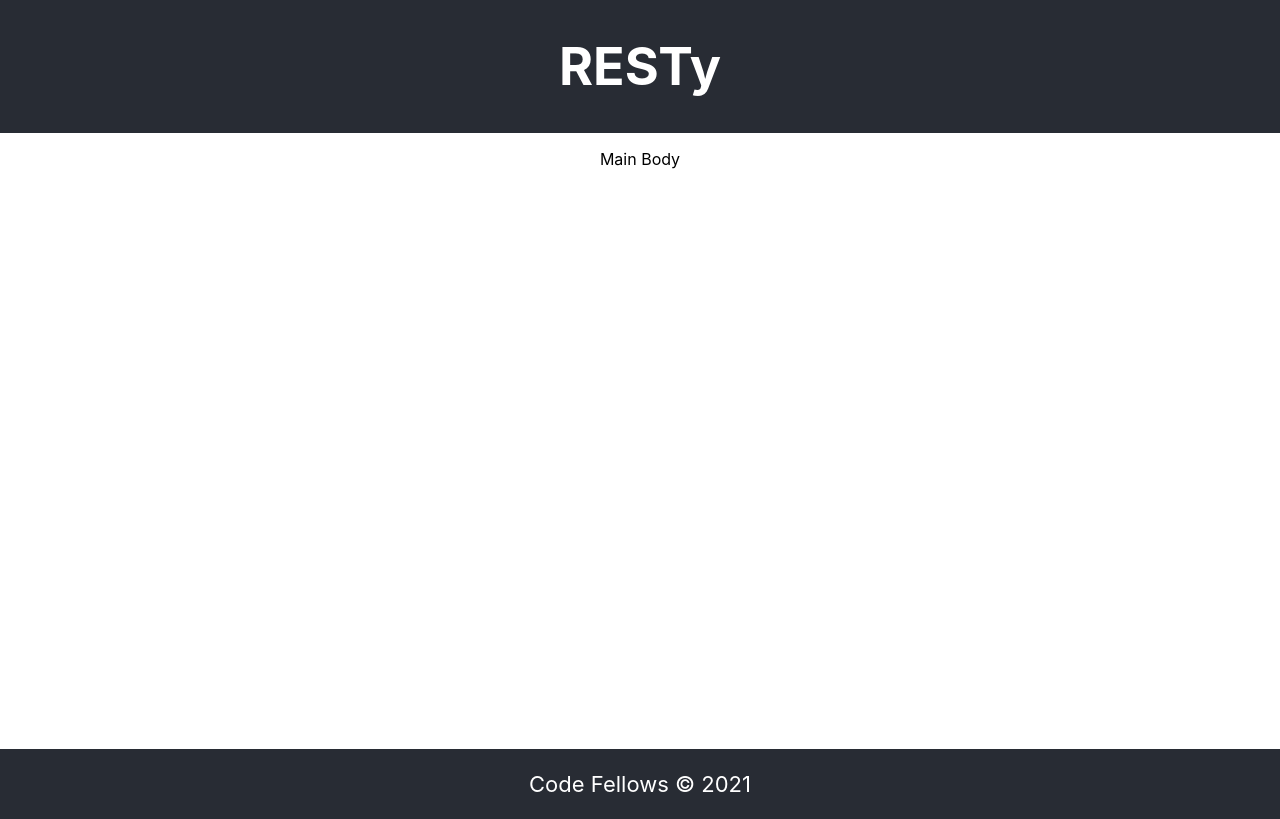
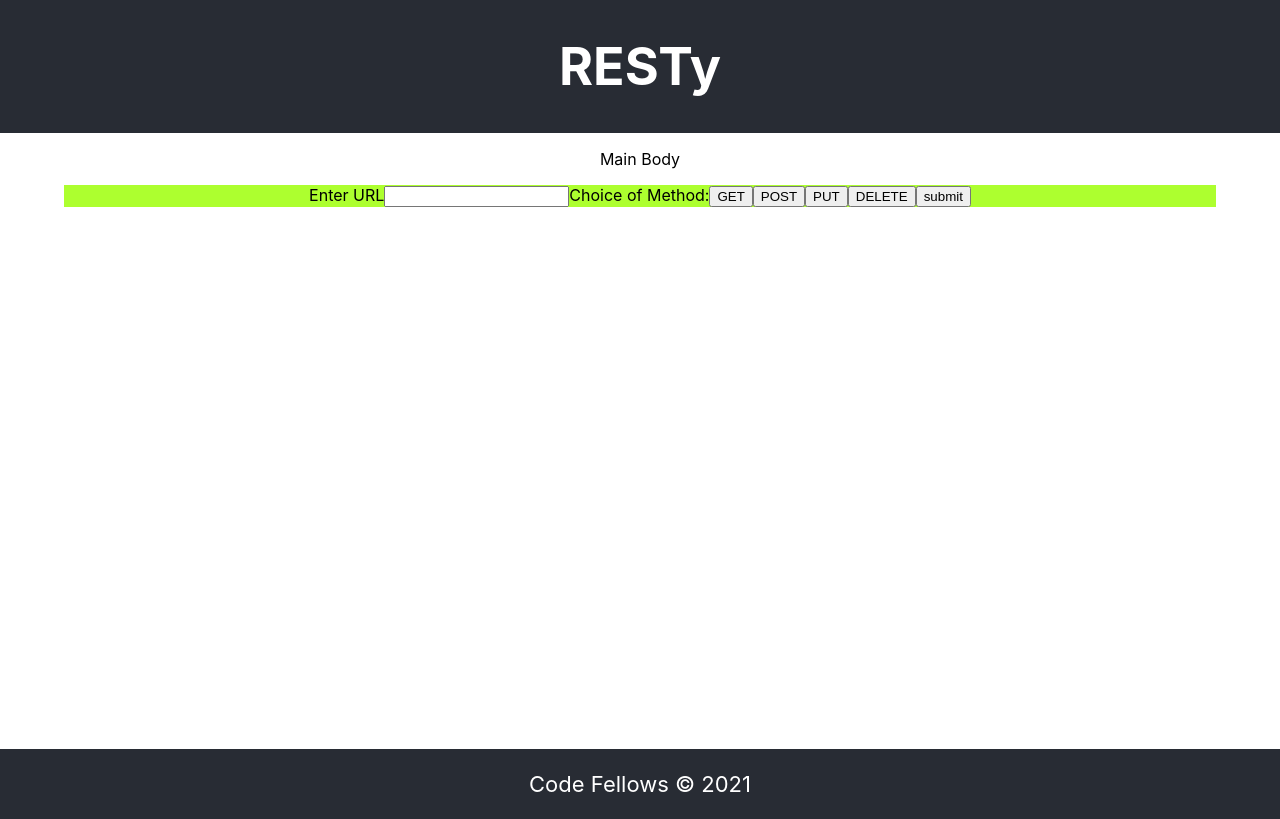
Before and after one commit to William-Moreno/resty-v0.9, a React (Create React App) app: page / in a window 1280 px wide. Built offline with nearby package versions, Linux system fonts and the light colour scheme.

Commit message:
form inputs now include functional method buttons, url input field and submit button

```diff
--- a/src/components/form/Form.js
+++ b/src/components/form/Form.js
@@ -0,0 +1,72 @@
+import React from 'react';
+import './form.scss';
+
+class Form extends React.Component {
+  constructor() {
+    super();
+    this.state = {
+      apiMethod: [],
+      apiUrl: [],
+    }
+  }
+
+  addUrlAndMethod = () => {
+    this.setState({
+      apiUrl: [...this.state.apiUrl, this.state.input],
+      apiMethod: [...this.state.apiMethod, this.state.methodValue],
+    });
+  }
+
+  // chooseMethod = () => {
+  //   this.setState({
+  //     apiMethod:
+  //   })
+  // }
+
+  handleMethodChange = (e) => {
+    console.log(e.target.value);
+    this.setState({ methodValue: e.target.value });
+  }
+
+  methodChange = (e) => {
+    console.log(e.target.value);
+    this.setState({ methodValue: e.target.value });
+  }
+
+  handleChange = (e) => {
+    this.setState({ input: e.target.value });
+  }
+
+  handleSubmit = (e) => {
+    e.preventDefault();
+  }
+
+
+
+  render() {
+    return (
+      <div>
+        <form className="App-form" onSubmit={this.handleSubmit}>
+          <label>Enter URL</label>
+          <input onChange={this.handleChange} type='text' value ={this.state.input} />
+          <label>Choice of Method:
+
+              <button value="GET" onClick={this.methodChange}>GET</button>
+              <button value="POST" onClick={this.methodChange}>POST</button>
+              <button value="PUT" onClick={this.methodChange}>PUT</button>
+              <button value="DELETE" onClick={this.methodChange}>DELETE</button>
+
+          </label>
+          <input type="submit" value="submit" onClick={this.addUrlAndMethod} />
+        </form>
+        <div>
+          {this.state.apiUrl.map((url, idx) => <li>{this.state.apiMethod[idx]} {url}</li>)}
+          {/* <li>{this.state.apiMethod} {this.state.apiUrl}</li> */}
+        </div>
+      </div>
+    )
+  }
+}
+
+
+export default Form;
--- a/src/components/form/form.scss
+++ b/src/components/form/form.scss
@@ -0,0 +1,6 @@
+.App-form {
+  width: 90%;
+  height: 15%;
+  margin: 0 auto;
+  background-color: greenyellow;
+}
--- a/src/components/main/Main.js
+++ b/src/components/main/Main.js
@@ -1,11 +1,13 @@
 import React from 'react';
 import './main.scss';
+import Form from '../form/Form.js';
 
 function Main() {
   return (
-    <footer className="App-main">
+    <main className="App-main">
       <p>Main Body</p>
-    </footer>
+      <Form />
+    </main>
   )
 }
 
```
